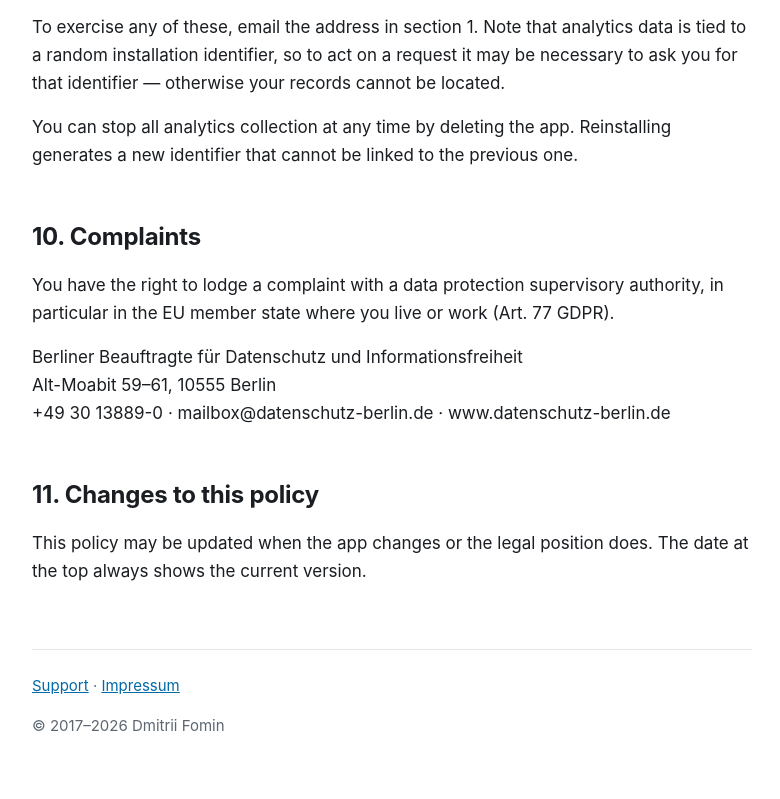
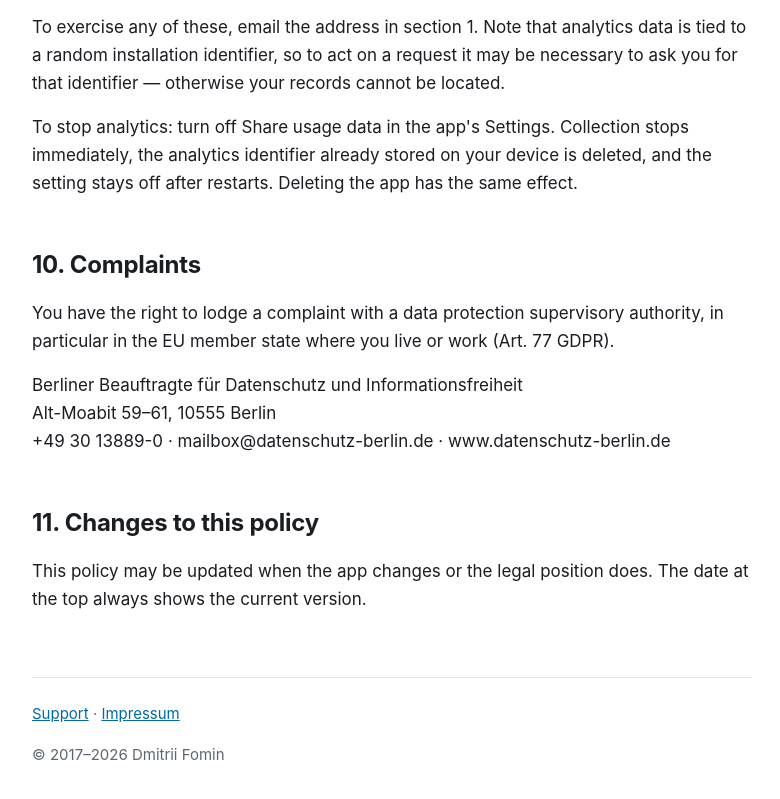
Before and after one commit to dfomin/dfomin.github.io, a plain HTML site: page tables/privacy_policy.html in a window 1280 px wide. Shown: the part 4220-5019 px from the top of the page, without its empty margins (248-1028 px from the left). Drawn offline with Linux system fonts and the light colour scheme.

Commit message:
Revise analytics collection opt-out instructions
Updated instructions for stopping analytics collection.

```diff
--- a/tables/privacy_policy.html
+++ b/tables/privacy_policy.html
@@ -306,8 +306,9 @@
   </p>
 
   <p>
-    You can stop all analytics collection at any time by deleting the app. Reinstalling
-    generates a new identifier that cannot be linked to the previous one.
+    To stop analytics: turn off Share usage data in the app's Settings. Collection stops immediately,
+    the analytics identifier already stored on your device is deleted, and the setting stays off
+    after restarts. Deleting the app has the same effect.
   </p>
 
   <h2>10. Complaints</h2>
```
